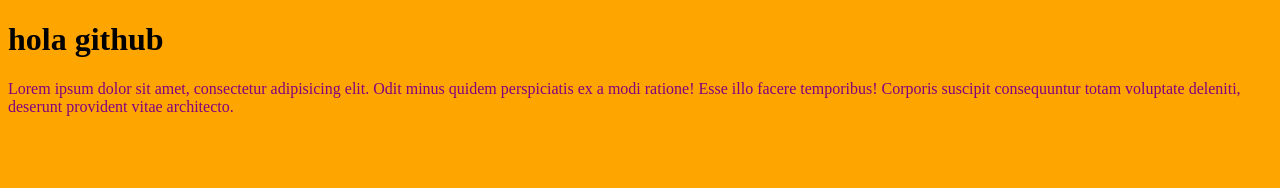
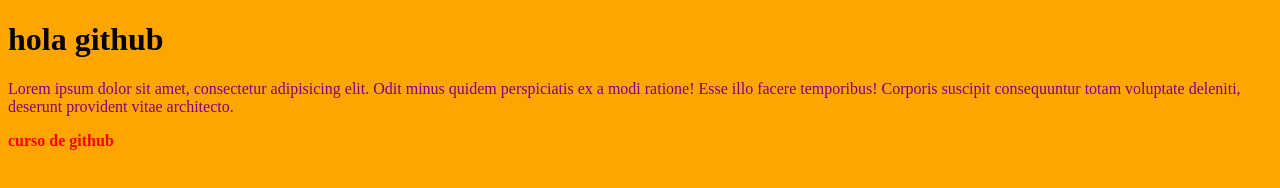
Before and after one commit to Tanitacumi/Clase-Github, a plain HTML site: page index.html in a window 1280 px wide. Drawn offline with Linux system fonts and the light colour scheme.

Commit message:
agrego un strong

```diff
--- a/estilos.css
+++ b/estilos.css
@@ -4,3 +4,6 @@
 p {
   color: purple;
 }
+strong {
+  color: red;
+}
--- a/index.html
+++ b/index.html
@@ -15,5 +15,6 @@
       Corporis suscipit consequuntur totam voluptate deleniti, deserunt
       provident vitae architecto.
     </p>
+    <strong>curso de github</strong>
   </body>
 </html>
```
